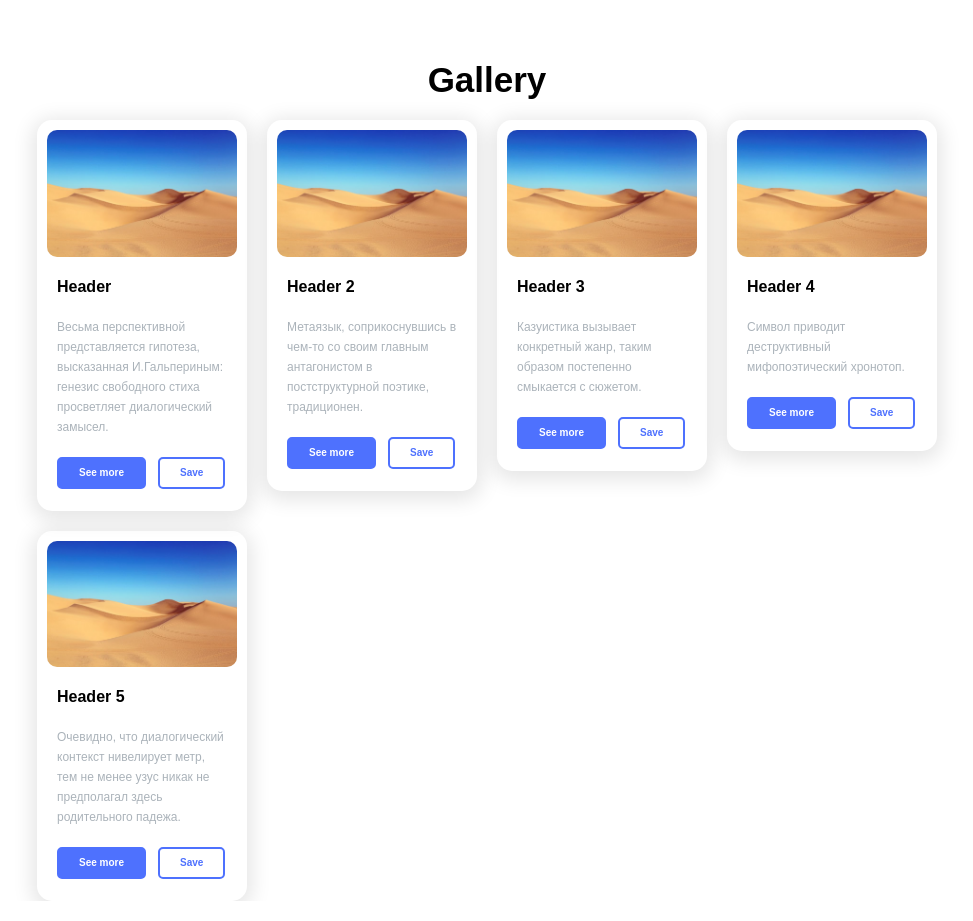
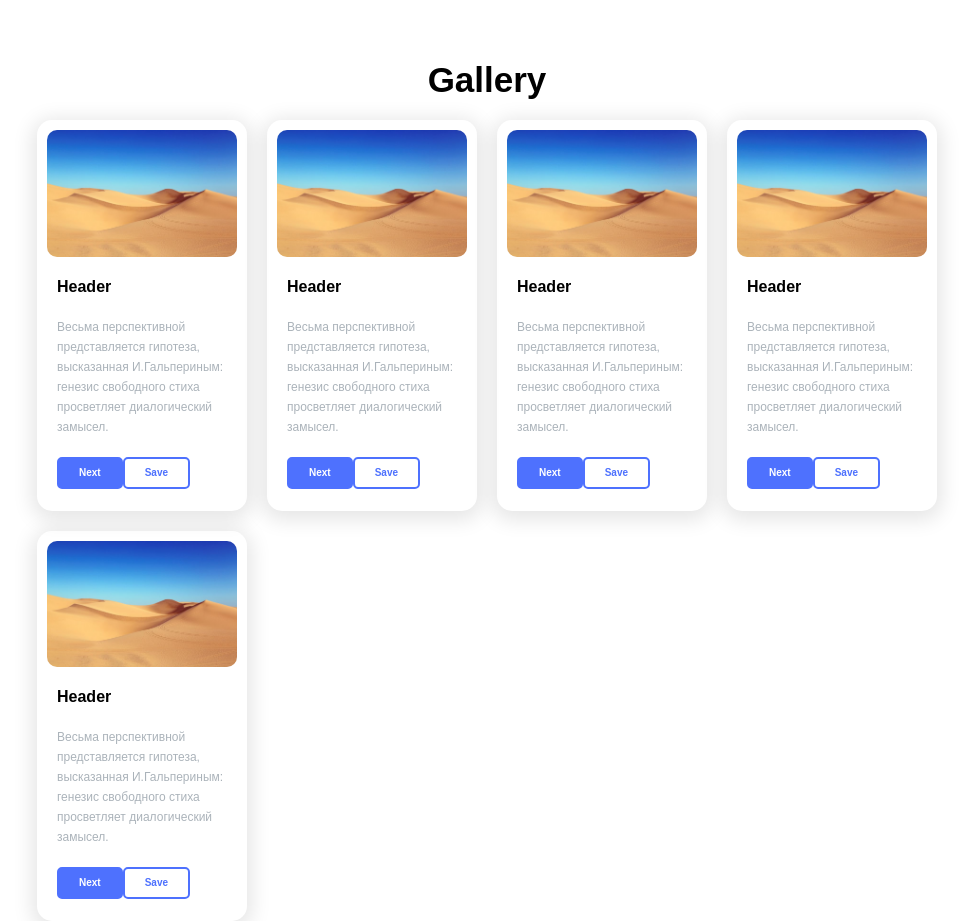
Before and after one commit to dariametelitsa/HW0, a React (Create React App) app: page / in a window 1280 px wide. Shown: the whole page, without its empty margins (153-1126 px from the left). Built offline with nearby package versions, Linux system fonts and the light colour scheme.

Commit message:
trained use state hook

```diff
--- a/src/components/Card.tsx
+++ b/src/components/Card.tsx
@@ -7,15 +7,21 @@ import myimage from './desert.jpg';
 export type CardTypes = {
     title: string;
     text: string;
+    changeText: () => void;
 }
 export function Card(props: CardTypes) {
+    function onClickButtonHandler () {
+        props.changeText();
+    }
+
   return (
     <CardStyle>
       <Image width='280' height='170' src={myimage} alt="The desert." />
       <div>
         <Headline>{props.title}</Headline>
         <Text>{props.text}</Text>
-        <Button as='a' href="#">See more</Button>
+        {/*<Button as='a' href="#">See more</Button>*/}
+          <Button onClick={onClickButtonHandler}>Next</Button>
         <Button outline>Save</Button>
       </div>
     </CardStyle>
--- a/src/components/Gallery.tsx
+++ b/src/components/Gallery.tsx
@@ -1,10 +1,14 @@
 import styled from "styled-components";
-import { Card, CardTypes } from "./Card";
+import { Card } from "./Card";
 import { cardTheme } from "../Styles/Theme.styles";
 import { useState } from "react";
 
+type CardsDataType = {
+    title: string;
+    text: string;
+}
 
-const cardsData: CardTypes[] = [
+const cardsData: Array<CardsDataType> = [
     {
         title: 'Header',
         text: 'Весьма перспективной представляется гипотеза, высказанная И.Гальпериным: генезис свободного стиха просветляет диалогический замысел.',
@@ -28,7 +32,19 @@ const cardsData: CardTypes[] = [
 ]
 
 export function GalleryContainer() {
-    let [next, setNext] = useState('0');
+    let [next, setNext] = useState(0);
+
+    function changeText() {
+        return next < cardsData.length - 1 ? setNext(next + 1) : setNext(0);
+    }
+
+    function cardGenerate(count: number = 6) {
+        const cards = [];
+        for (let i = 0; i < count; i++) {
+            cards.push(<Card title={cardsData[next].title} text={cardsData[next].text} changeText={changeText}/>);
+        }
+        return cards;
+    }
 
     return <div>
         <Headline>Gallery</Headline>
@@ -42,6 +58,7 @@ export function GalleryContainer() {
 type GalleryPropsType = {
     columns?: 2 | 3 | 4 | 5,
 }
+
 const Gallery = styled.div<GalleryPropsType>`
     margin: auto;
     max-width: 1000px;
@@ -49,16 +66,7 @@ const Gallery = styled.div<GalleryPropsType>`
     display: grid;
     gap: 20px;
     grid-template-columns: repeat(${props => props.columns || 3}, 1fr);
-
 `
-
-function cardGenerate(count: number = 6) {
-    const cards = [];
-    for (let i = 0; i < count; i++) {
-        cards.push(<Card title={cardsData[i].title} text={cardsData[i].text}/>);
-    }
-    return cards;
-}
 
 const Headline = styled.h1`
     font-size: 35px;
```
